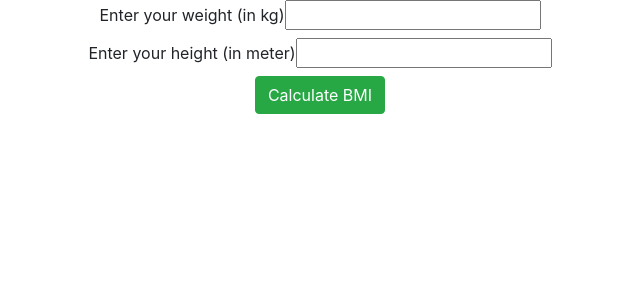
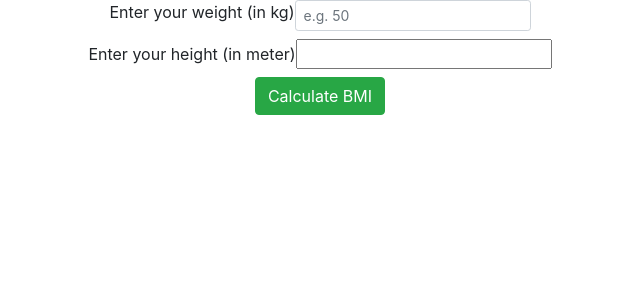
Before and after one commit to vibhaskamal/reactjs_bmi_calculator, a React (Create React App) app in the folder my-app/: page / in a window 1280 px wide. Shown: the top 300 px of the page, without its empty margins (320-960 px from the left). Built offline with nearby package versions, Linux system fonts and the light colour scheme.

Commit message:
Added ReactStrap element for weight

```diff
--- a/my-app/src/index.js
+++ b/my-app/src/index.js
@@ -6,6 +6,8 @@ import ReactDOM from 'react-dom';
 import './index.css';
 import 'bootstrap/dist/css/bootstrap.min.css';
 import Button from 'react-bootstrap/Button';
+import InputGroup from 'react-bootstrap/InputGroup';
+import FormControl from 'react-bootstrap/FormControl';
 // import App from './App';
 // import * as serviceWorker from './serviceWorker';
 
@@ -26,13 +28,24 @@ class WeightComponent extends React.Component{
                 className = 'form-center'
             >
                 <label>
-                    Enter your weight (in kg)
-                    <input
+                    {/* Enter your weight (in kg) */}
+                    <InputGroup
+                        size="sm"
+                        name="name"
+                        value={this.props.weight_value}
+                        onChange={this.props.onChange}
+                    >
+                        Enter your weight (in kg)
+                        <FormControl
+                            placeholder="e.g. 50"
+                        />
+                    </InputGroup>
+                    {/* <input
                         type="text"
                         name="name"
                         value={this.props.weight_value}
                         onChange={this.props.onChange}
-                        />
+                        /> */}
                 </label>
                 {/* {this.props.weight_value} */}
 
```
